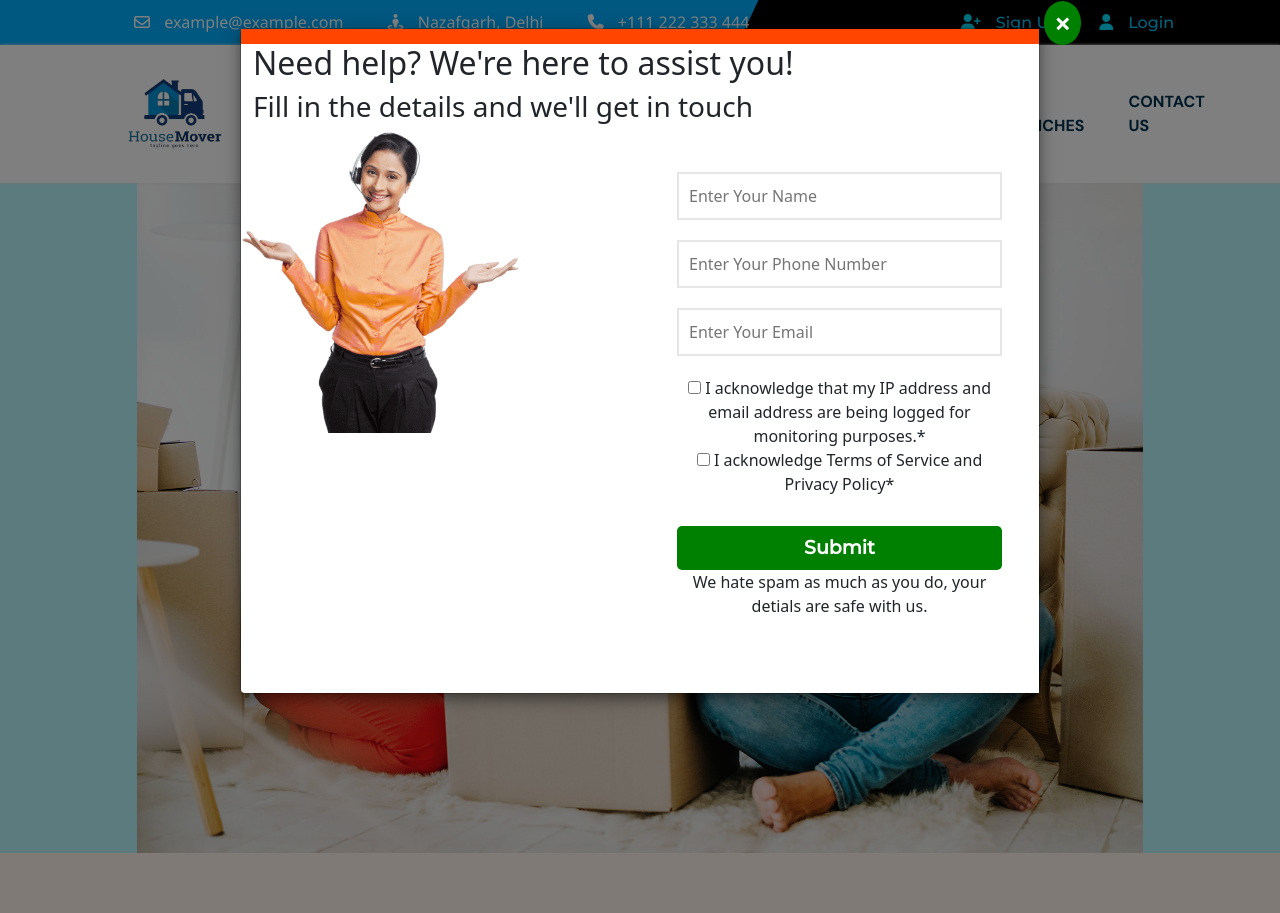
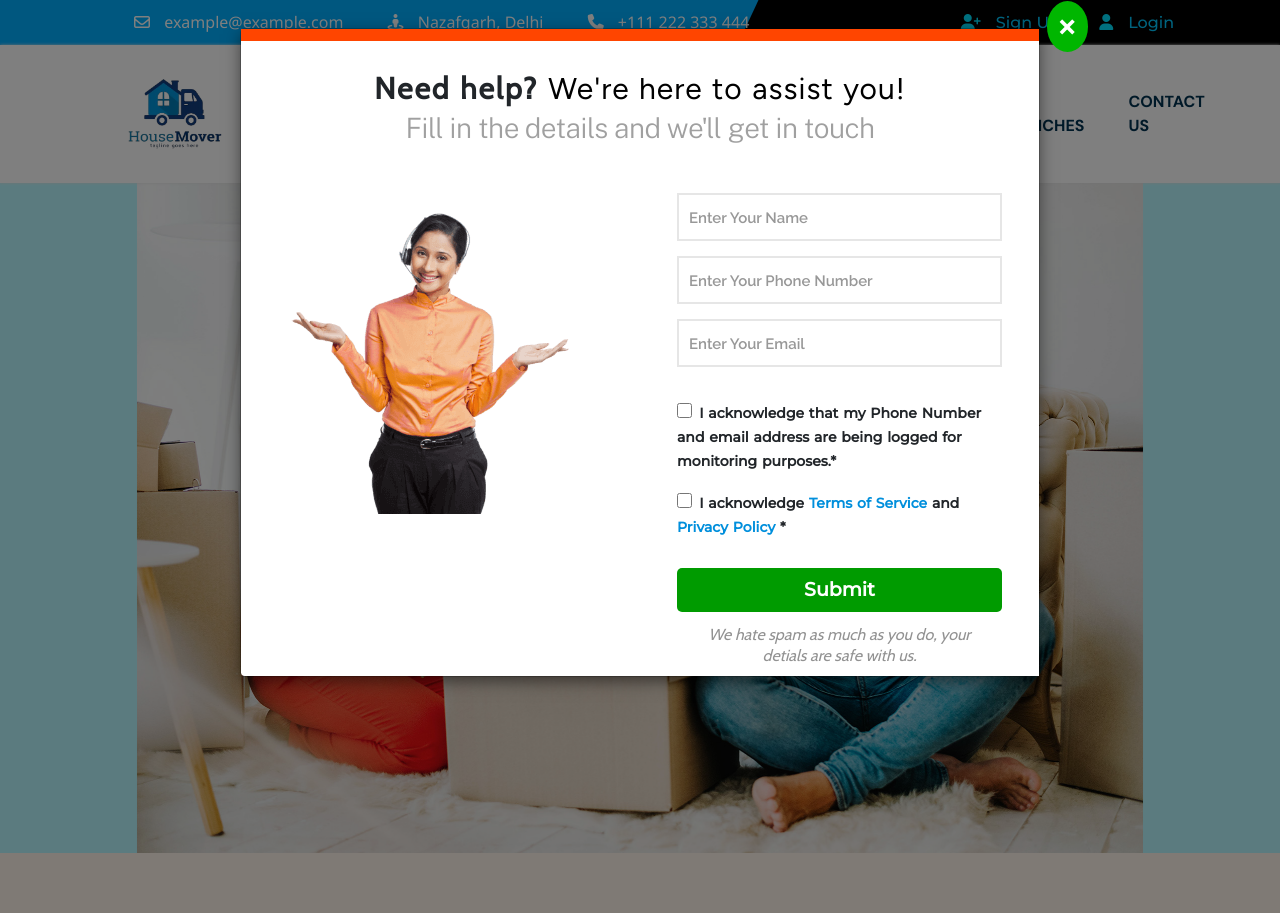
Before and after one commit to Gautam123bot/Packer-and-Movers-Website, a PHP site: page / in a window 1280 px wide. Run offline with PHP 8.4, Linux system fonts and the light colour scheme; some libraries are stand-ins or nearby versions; some web fonts are replaced.

Commit message:
13/08/22

```diff
--- a/index.php
+++ b/index.php
@@ -587,8 +587,8 @@
                 <div class="subscription_content container-fluid">
                     <div class="row">
                         <div class="col-sm-12 col-md-12 col-lg-12">
-                            <h2>Need help? <span>We're here to assist you!</span> </h2>
-                            <h3>Fill in the details and we'll get in touch</h3>
+                            <p class="need-help-para">Need help? <span>We're here to assist you!</span> </p>
+                            <h3 class="fill-in-para">Fill in the details and we'll get in touch</h3>
                         </div>
                         <div class="col-sm-12 col-md-12 col-lg-6 subscription_img">
                             <img src="img/optin_cart.png" alt="" class="img-responsive">
@@ -607,24 +607,24 @@
                                 <div class="">
                                     <input type="email" class="three-input-modal" name="email" id="" placeholder="Enter Your Email">
                                 </div>
-                                <div class="">
+                                <div class="checkbox_div">
                                     <div class="checkbox_modal">
                                         <input type="checkbox" name="ip_check" id="">
                                     </div>
-                                    <label for="" class="acknowledge_label">I acknowledge that my IP address and email address are being logged
+                                    <label for="" class="acknowledge_label">I acknowledge that my Phone Number and email address are being logged
                                         for monitoring purposes.*</label>
                                 </div>
-                                <div class="">
+                                <div class="checkbox_div">
                                     <div class="checkbox_modal">
                                         <input type="checkbox" name="terms_check" id="">
                                     </div>
                                     <label for="" class="acknowledge_label">I acknowledge <span>Terms of Service</span> and <span>Privacy
-                                            Policy</span>* </label>
+                                            Policy </span>* </label>
                                 </div>
                                 <div class="form-group">
                                     <a href="#" class="sigsbsform" id="subsforn">Submit</a>
                                 </div>
-                                <div class="">
+                                <div class="hate-spam-div">
                                     <span class="hate-spam">We hate spam as much as you do, your detials are safe with
                                         us.</span>
                                 </div>
--- a/style.css
+++ b/style.css
@@ -17,6 +17,8 @@
 @import url('https://fonts.googleapis.com/css2?family=Work+Sans:wght@300;500&display=swap');
 @import url('https://fonts.googleapis.com/css2?family=Lato:wght@400&display=swap');
 @import url('https://fonts.googleapis.com/css2?family=Nunito&display=swap');
+@import url('https://fonts.googleapis.com/css2?family=Figtree:wght@300;400;500&display=swap');
+@import url('https://fonts.googleapis.com/css2?family=Public+Sans:wght@300&display=swap');
 
 
 html {
@@ -1773,7 +1775,7 @@ i.quesplus {
 .subscription_content {
     box-shadow: 0 5px 15px rgb(0 0 0 / 50%);
     width: 100%;
-    border-top: 15px solid orangered;
+    border-top: 12px solid orangered;
 }
 
 .subscription_content .row {
@@ -1788,6 +1790,8 @@ i.quesplus {
 .subscription_img img {
     max-width: 100%;
     height: auto;
+    margin-left: 50px;
+    margin-top: 60px;
 }
 
 .subscription_form {
@@ -1799,14 +1803,14 @@ i.quesplus {
 
 .cross-close {
     position: absolute;
-    right: -42px;
+    right: -49px;
     top: -28px;
     z-index: 999;
-    background: green;
+    background: #00b600;
     border-radius: 50%;
     border: none;
-    font-size: 29px;
-    padding: 0px 10px;
+    font-size: 34px;
+    padding: 0px 11px 0px 11px;
     font-weight: bolder;
     color: rgb(255, 255, 255);
 }
@@ -1838,7 +1842,7 @@ i.quesplus {
 }
 
 .inside_form {
-    padding: 10px 25px 75px 25px;
+    padding: 10px 25px 10px 25px;
 }
 
 .selectone {
@@ -1853,7 +1857,7 @@ i.quesplus {
 
 .sigsbsform {
     margin-top: 30px;
-    background: green;
+    background: rgb(0, 155, 0);
     text-decoration: none;
     display: block;
     color: #ffffff;
@@ -1874,8 +1878,66 @@ i.quesplus {
     display: inline;
 }
 .three-input-modal{
-    margin-bottom: 20px;
+    margin-bottom: 15px;
     border: 2px solid #e6e6e6;
+    padding: 10px;
+}
+.three-input-modal::placeholder{
+    font-family: 'raleway', sans-serif;
+    font-size: 15px;
+    color: rgb(152, 152, 152);
+}
+.checkbox_div{
+    text-align: left;
+    margin-top: 18px;
+}
+.acknowledge_label{
+    font-family: 'montserrat', sans-serif;
+    font-weight: 600;
+    word-spacing: 1px;
+    padding-left: 3px;
+    font-size: 14px;
+}
+.acknowledge_label span{
+    color: rgb(0, 143, 220);
+}
+.checkbox_modal input{
+    height: 15px;
+    width: 15px;
+}
+.hate-spam-div{
+    line-height: 21px;
+    margin-top: 12px;
+    font-family: 'cabin', sans-serif;
+    font-style: italic;
+    color: rgb(146, 146, 146);
+    padding: 0px 28px 0px 28px;
+}
+.need-help-para{
+    font-size: 30px;
+    text-align: center;
+    font-weight: bold;
+    font-family: 'cabin', sans-serif;
+    letter-spacing: 2px;
+    margin-top: 25px;
+    margin-bottom: 0;
+    word-spacing: 1px;
+}
+.need-help-para span{
+    font-size: 30px;
+    text-align: center;
+    font-family: 'Figtree', sans-serif;
+    font-weight: 200;
+    font-weight: 400;
+    color: #000000;
+    letter-spacing: 1px !important;
+}
+.fill-in-para{
+    font-family: 'Public Sans', sans-serif;
+    letter-spacing: -0.5px;
+    text-align: center;
+    font-weight: 400;
+    color: rgb(160, 160, 160);
 }
 
 /* ---------------------------------------------- End of Home Modal -------------------------------------------- */
--- a/tabletmode.css
+++ b/tabletmode.css
@@ -183,5 +183,24 @@
     .about-first-content-row{
         flex-direction: column-reverse;
     }
+    .subscription_img img {
+        max-width: 100%;
+        height: auto;
+       display: block;
+       margin: 0 auto;
+    }
+    .cross-close {
+        position: absolute;
+        right: -16px;
+        top: -22px;
+        z-index: 999;
+        background: #00b600;
+        border-radius: 50%;
+        border: none;
+        font-size: 34px;
+        padding: 0px 11px 0px 11px;
+        font-weight: bolder;
+        color: rgb(255, 255, 255);
+    }
 
 }
```
